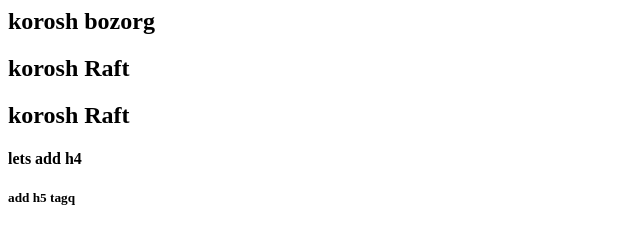
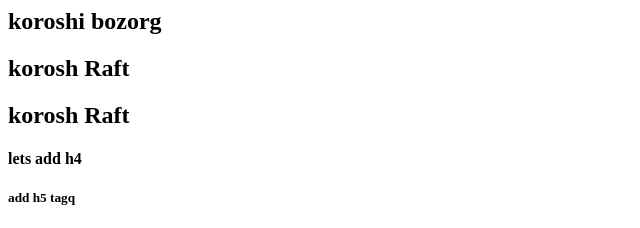
Before and after one commit to Mhmdmhdimhdinjd/First-repository, a plain HTML site: page index.html in a window 1280 px wide. Shown: the top 228 px of the page, 0-640 px from the left. Drawn offline with Linux system fonts and the light colour scheme.

Commit message:
modify korosh

```diff
--- a/index.html
+++ b/index.html
@@ -9,7 +9,7 @@
 
     <div>
         <section>
-            <h1>korosh bozorg </h1>
+            <h1>koroshi bozorg </h1>
             <h2>korosh Raft</h2>
             <h3><h2>korosh Raft</h2></h3>
             <h4>lets add h4</h4>
```
